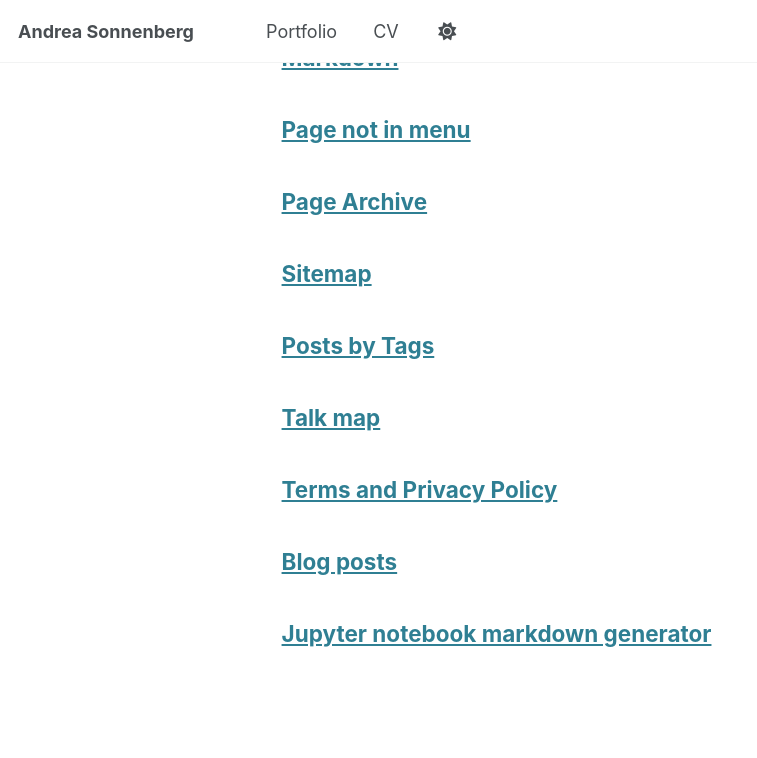
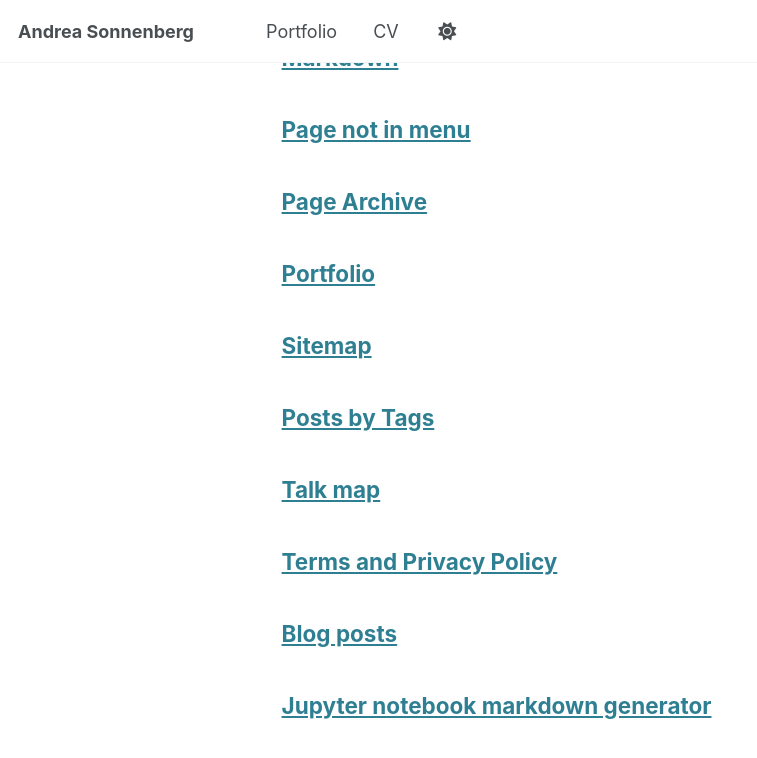
Before and after one commit to asonnenber/me, a Jekyll site: the page built from _pages/page-archive.html, in a window 1280 px wide and 900 px high, scrolled down 632 px. Shown: the top 758 px of the window, without its empty margins (0-757 px from the left). Built offline with Jekyll 4.4.1, drawn with Linux system fonts in a browser that asks for light colours.

Commit message:
omg you dumbass

```diff
--- a/_pages/portfolio.html
+++ b/_pages/portfolio.html
@@ -1,4 +1,4 @@
-<!-- ---
+---
 layout: archive
 title: "Portfolio"
 permalink: /portfolio/
@@ -10,4 +10,4 @@ author_profile: true
 
 {% for post in site.portfolio %}
   {% include archive-single.html %}
-{% endfor %} -->
+{% endfor %}
```
